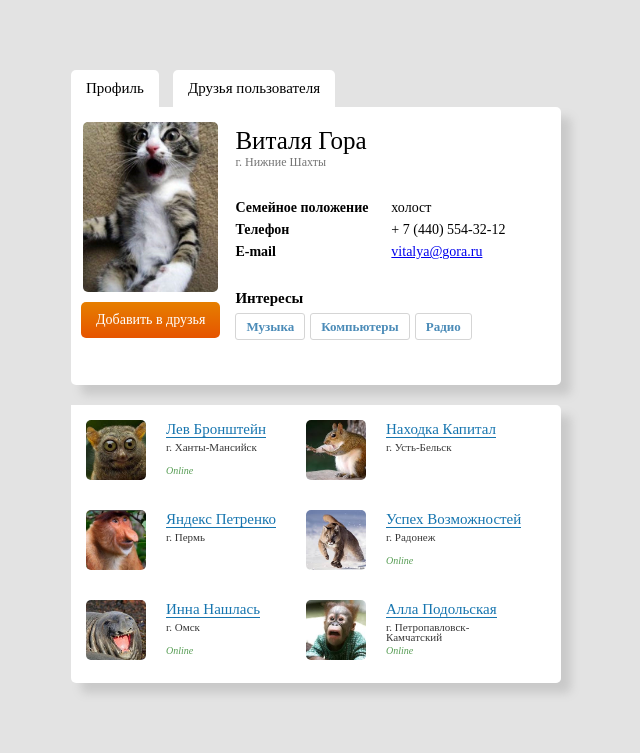
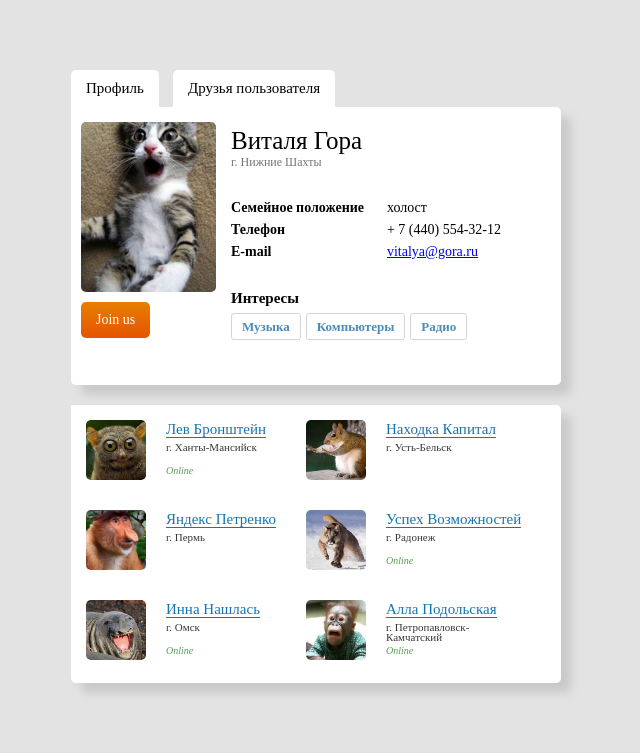
Before and after one commit to IvanKholin89/The-first-interface, a plain HTML site: page index.html in a window 1280 px wide. Shown: the whole page, without its empty margins (324-964 px from the left). Drawn offline with Linux system fonts and the light colour scheme.

Commit message:
#1 - Change title

```diff
--- a/index.html
+++ b/index.html
@@ -19,7 +19,7 @@
         <main>
             <div class="avatar">
                 <div class="avatar__img"></div>
-                <a class="avatar__button" href="#">Добавить в друзья</a>
+                <a class="avatar__button" href="#">Join us</a>
 
             </div>
             <div class="content">
```
